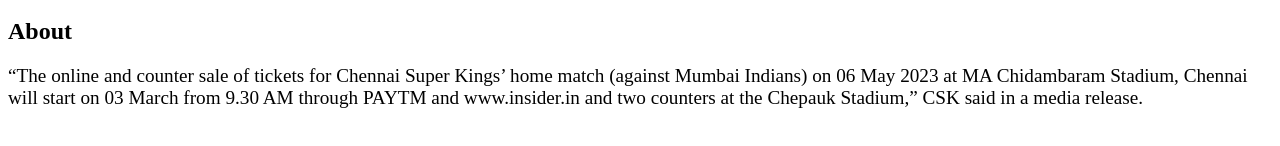
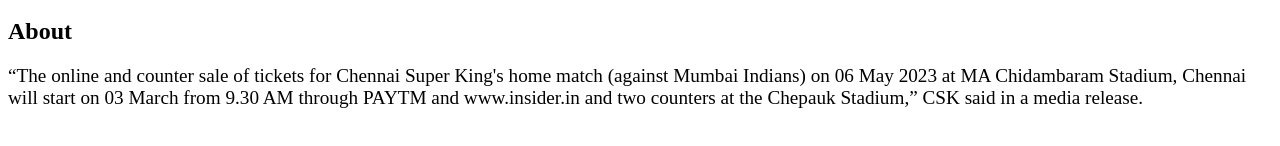
Before and after one commit to Bharathi-raja-pbr/Event-Management-System, a plain HTML site: page ipl.html in a window 1280 px wide. Shown: the part 458-604 px from the top of the page. Drawn offline with Linux system fonts and the light colour scheme.

Commit message:
changes made

```diff
--- a/ipl.html
+++ b/ipl.html
@@ -35,7 +35,7 @@
   <p style="font-size: larger;">
 
 
-    “The online and counter sale of tickets for Chennai Super Kings’  home match (against Mumbai Indians) on 06 May 2023 at MA Chidambaram Stadium, Chennai will start on 03 March from 9.30 AM through PAYTM and www.insider.in and two counters at the Chepauk Stadium,” CSK said in a media release.<br>
+    “The online and counter sale of tickets for Chennai Super King's  home match (against Mumbai Indians) on 06 May 2023 at MA Chidambaram Stadium, Chennai will start on 03 March from 9.30 AM through PAYTM and www.insider.in and two counters at the Chepauk Stadium,” CSK said in a media release.<br>
     <br>
 </p>
 
```
